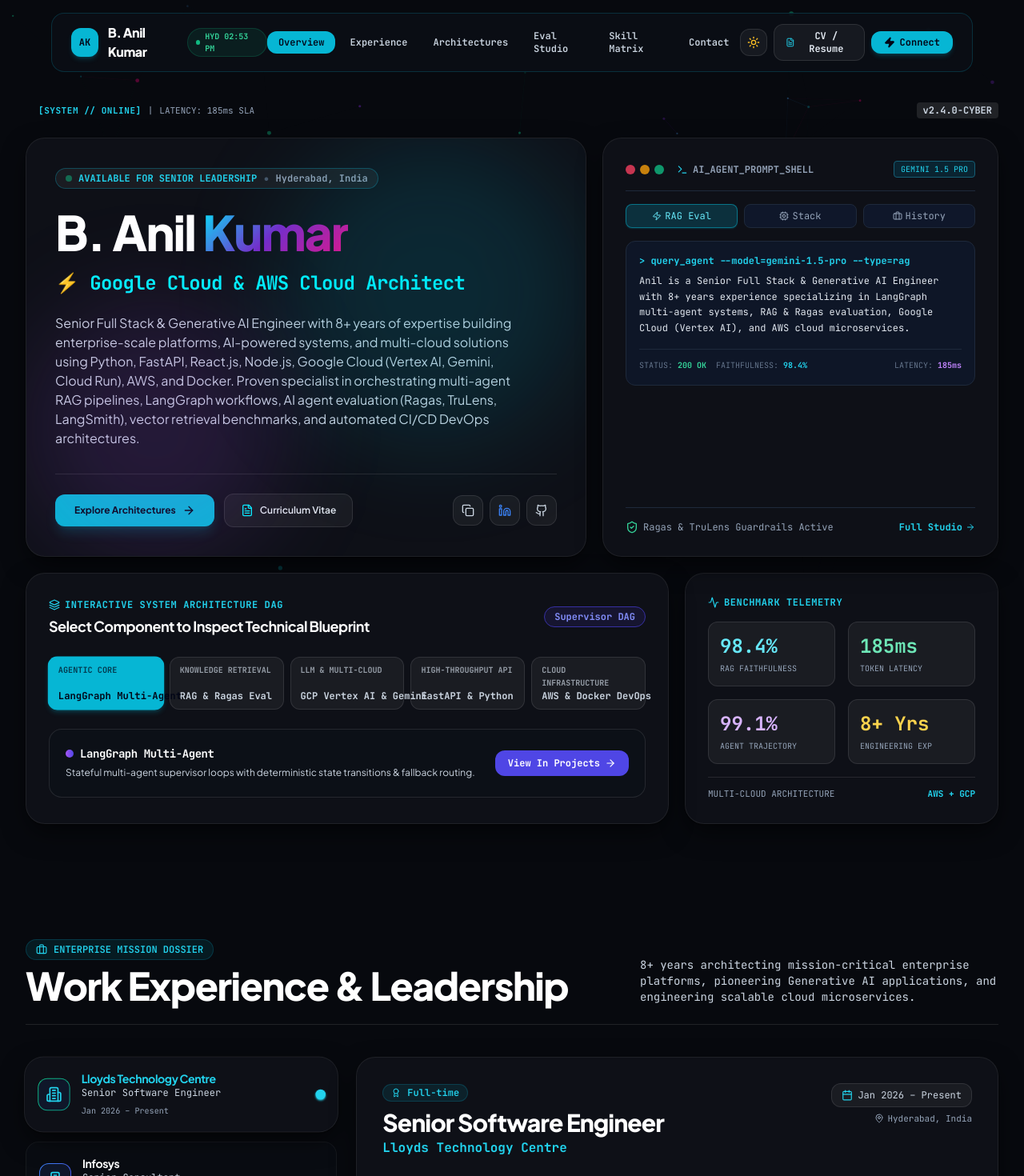
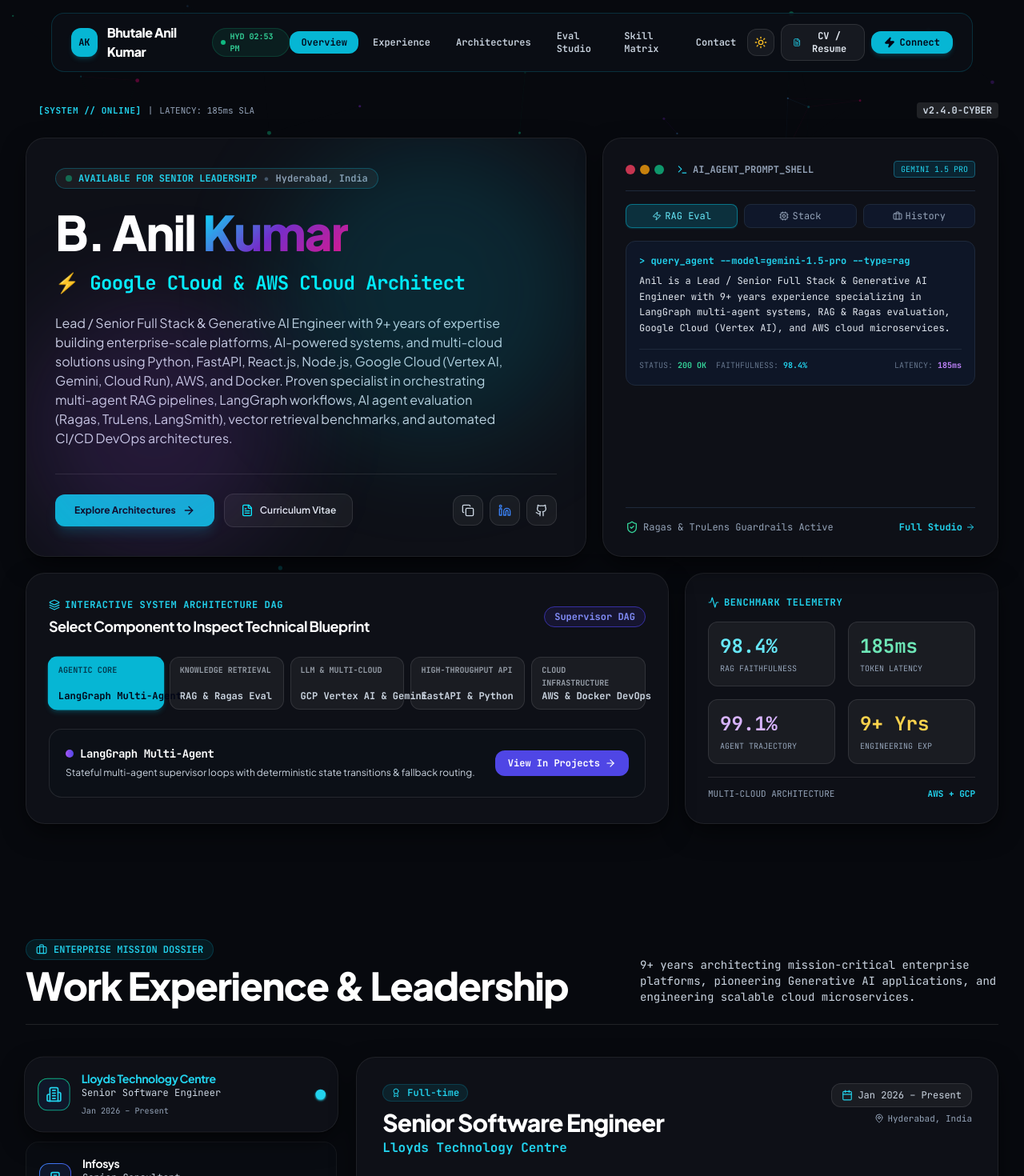
Before and after one commit to arbhutale/personal, a Next.js app: page / in a window 1280 px wide. Shown: the top 1470 px of the page at 80% size. Built offline with nearby package versions, Linux system fonts and the light colour scheme; a web font is replaced by a local one.

Commit message:
fix: update name to Bhutale Anil Kumar, role to Lead/Senior Full Stack & GenAI Engineer, and 9+ years experience

```diff
--- a/components/ExperienceDossier.tsx
+++ b/components/ExperienceDossier.tsx
@@ -33,7 +33,7 @@ export default function ExperienceDossier() {
           </h2>
         </div>
         <p className="text-xs sm:text-sm text-slate-600 dark:text-slate-300 max-w-md font-mono">
-          8+ years architecting mission-critical enterprise platforms, pioneering Generative AI applications, and engineering scalable cloud microservices.
+          9+ years architecting mission-critical enterprise platforms, pioneering Generative AI applications, and engineering scalable cloud microservices.
         </p>
       </div>
 
--- a/components/HeroBento.tsx
+++ b/components/HeroBento.tsx
@@ -49,7 +49,7 @@ export default function HeroBento({ onOpenResume }: HeroBentoProps) {
   const [simulating, setSimulating] = useState(false);
   const [activePromptTab, setActivePromptTab] = useState<'rag' | 'stack' | 'exp'>('rag');
   const [streamedText, setStreamedText] = useState(
-    "Anil is a Senior Full Stack & Generative AI Engineer with 8+ years experience specializing in LangGraph multi-agent systems, RAG & Ragas evaluation, Google Cloud (Vertex AI), and AWS cloud microservices."
+    "Anil is a Lead / Senior Full Stack & Generative AI Engineer with 9+ years experience specializing in LangGraph multi-agent systems, RAG & Ragas evaluation, Google Cloud (Vertex AI), and AWS cloud microservices."
   );
 
   const titles = [
@@ -393,7 +393,7 @@ export default function HeroBento({ onOpenResume }: HeroBentoProps) {
                 <span className="text-[10px] font-mono text-slate-400 block mt-1">AGENT TRAJECTORY</span>
               </div>
               <div className="bg-white/5 rounded-xl p-3.5 border border-white/10">
-                <span className="text-2xl font-extrabold font-mono text-amber-300">8+ Yrs</span>
+                <span className="text-2xl font-extrabold font-mono text-amber-300">9+ Yrs</span>
                 <span className="text-[10px] font-mono text-slate-400 block mt-1">ENGINEERING EXP</span>
               </div>
             </div>
--- a/data/portfolioData.ts
+++ b/data/portfolioData.ts
@@ -37,16 +37,16 @@ export interface EvalMetric {
 }
 
 export const PERSONAL_INFO = {
-  name: "B. Anil Kumar",
-  title: "Senior Full Stack & Generative AI Engineer",
-  experienceYears: "8+",
+  name: "Bhutale Anil Kumar",
+  title: "Lead / Senior Full Stack & Generative AI Engineer",
+  experienceYears: "9+",
   location: "Hyderabad, India",
   phone: "+91 8500004216",
   email: "anil-kumar.bhutale@outlook.com",
   linkedin: "https://linkedin.com/in/anil-kumar-bhutale",
   github: "https://github.com/anilkumarbhutale",
   tagline: "Architecting Enterprise AI Agents, RAG Evaluation Pipelines & Multi-Cloud Solutions (AWS / Google Cloud)",
-  bio: "Senior Full Stack & Generative AI Engineer with 8+ years of expertise building enterprise-scale platforms, AI-powered systems, and multi-cloud solutions using Python, FastAPI, React.js, Node.js, Google Cloud (Vertex AI, Gemini, Cloud Run), AWS, and Docker. Proven specialist in orchestrating multi-agent RAG pipelines, LangGraph workflows, AI agent evaluation (Ragas, TruLens, LangSmith), vector retrieval benchmarks, and automated CI/CD DevOps architectures.",
+  bio: "Lead / Senior Full Stack & Generative AI Engineer with 9+ years of expertise building enterprise-scale platforms, AI-powered systems, and multi-cloud solutions using Python, FastAPI, React.js, Node.js, Google Cloud (Vertex AI, Gemini, Cloud Run), AWS, and Docker. Proven specialist in orchestrating multi-agent RAG pipelines, LangGraph workflows, AI agent evaluation (Ragas, TruLens, LangSmith), vector retrieval benchmarks, and automated CI/CD DevOps architectures.",
 };
 
 export const EVAL_METRICS: EvalMetric[] = [
```
